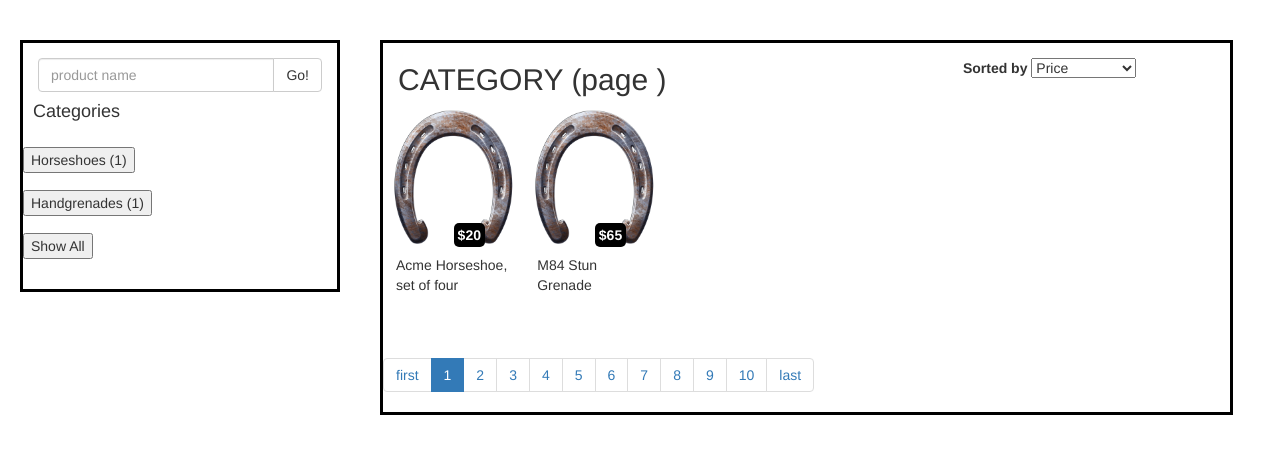
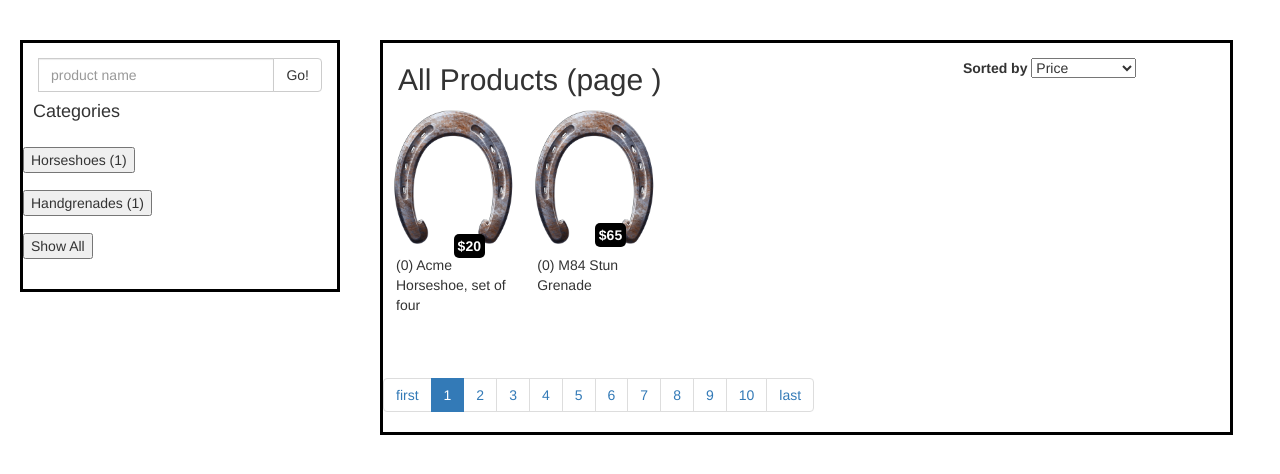
Before and after one commit to christopherclark/ecommerce, a CodeIgniter app: page /index.php/purchases/view_all_products_by_page in a window 1280 px wide. Shown: the part 62-536 px from the top of the page. Run offline with CodeIgniter, Linux system fonts and the light colour scheme; data comes from the database, SQL or seed files in the repository; some libraries are stand-ins or nearby versions.

Commit message:
Completed all_products view without AJAX.

```diff
--- a/application/controllers/purchases.php
+++ b/application/controllers/purchases.php
@@ -8,31 +8,47 @@
 		$this->load->model('Purchase');
 	}
 
+	public function get_category_name($category_id)
+	{
+		$data = $this->Purchase->get_category_name($category_id);
+		return $data['name'];
+	}
+
 	public function index()
 	{
 		// $this->session->sess_destroy();
 
-		// 1. GET CATEGORY COUNTS
+		// 0. GET CATEGORY COUNTS
 		$data['category_counts'] = $this->Purchase->get_category_counts();
+
+		// 1. SET THE DEFAULT SORT MODE
+		$data['sort_by'] = "Price";
 
 		// 2. GET THE SELECTED RECORDS
 		$data['category_id'] = 0;
+		$data['category_name'] = "All Products";
 		$data['page_no'] = 1;
-		$data['products'] = $this->Purchase->get_all_products();
-
+		$data['products'] = $this->Purchase->get_all_products($data['sort_by']);
+// echo "INDEX:<br>";
+// var_dump($data);
+// die();
 		// 3. LOAD THE VIEW
 		$this->load->view('/purchases/all_products', $data);
 	}
 
 	public function view_all_products_by_page()
 	{
-		// 1. GET CATEGORY COUNTS
+		// 0. GET CATEGORY COUNTS
 		$data['category_counts'] = $this->Purchase->get_category_counts();
+
+		// 1. GET THE SORT MODE
+		$data['sort_by'] = $this->input->post('sort_by');
 
 		// 2. GET THE SELECTED RECORDS
 		$data['category_id'] = 0;
+		$data['category_name'] = "All Products";
 		$data['page_no'] = $this->input->post('page_no');
-		$data['products'] = $this->Purchase->get_all_products();
+		$data['products'] = $this->Purchase->get_all_products($data['sort_by']);
 
 		// 3. LOAD THE VIEW
 		$this->load->view('/purchases/all_products', $data);
@@ -40,14 +56,20 @@
 
 	public function view_product_category_by_page()
 	{
-		// 1. GET CATEGORY COUNTS
+		// 0. GET CATEGORY COUNTS
 		$data['category_counts'] = $this->Purchase->get_category_counts();
+
+		// 1. GET THE SORT MODE
+		$data['sort_by'] = $this->input->post('sort_by');
 
 		// 2. GET THE SELECTED RECORDS
 		$data['category_id'] = $this->input->post('category_id');
+		$data['category_name'] = $this->get_category_name($data['category_id']);
 		$data['page_no'] = $this->input->post('page_no');
-		$data['products'] = $this->Purchase->get_products_by_category($this->input->post('category_id'));
-
+		$data['products'] = $this->Purchase->get_products_by_category($this->input->post('category_id'),$data['sort_by']);
+// echo "CATEGORY FILTER<br>";
+// var_dump($data);
+// die();
 		// 3. LOAD THE VIEW
 		$this->load->view('/purchases/all_products', $data);
 	}
@@ -56,10 +78,30 @@
 	{
 		$data['id'] = $id;
 		$data['product'] = $this->Purchase->get_product_by_id($id);
-		// echo "get_product_by_id(".$id.")<br>";
-		// var_dump($data);
-		// die();
 		$this->load->view('/purchases/view_product', $data);
+	}
+
+	public function get_products_by_name()
+	{
+		// 0. GET CATEGORY COUNTS
+		$data['category_counts'] = $this->Purchase->get_category_counts();
+
+		// 1. GET THE SORT MODE
+		$data['sort_by'] = $this->input->post('sort_by');
+
+		// 2. GET THE SELECTED RECORDS
+		$data['category_id'] = $this->input->post('category_id');
+		if ($data['category_id'] == 0) {
+			$data['category_name'] = "All Products";
+		}
+		else {
+			$data['category_name'] = $this->get_category_name($data['category_id']);
+		}
+		$data['page_no'] = $this->input->post('page_no');
+		$data['products'] = $this->Purchase->get_products_by_name($this->input->post('search_val'));
+
+		// 3. LOAD THE VIEW
+		$this->load->view('/purchases/all_products', $data);
 	}
 
 	public function add_to_cart()
@@ -127,4 +169,29 @@
 	{
 
 	}
+
+	public function sort_by()
+	{
+		// 0. GET CATEGORY COUNTS
+		$data['category_counts'] = $this->Purchase->get_category_counts();
+
+		// 1. GET THE SORT MODE
+		$data['sort_by'] = $this->input->post('sort_by');
+
+		// 2. GET THE SELECTED RECORDS
+		$data['category_id'] = $this->input->post('category_id');
+		$data['category_name'] = $this->get_category_name($data['category_id']);
+		$data['page_no'] = $this->input->post('page_no');
+		if ($data['category_id'] == 0) {
+			$data['category_name'] = "All Products";
+			$data['products'] = $this->Purchase->get_all_products($data['sort_by']);
+		} else {
+			$data['category_name'] = $this->get_category_name($data['category_id']);
+			$data['products'] = $this->Purchase->get_products_by_category($data['category_id'],$data['sort_by']);
+		}
+
+		// 3. LOAD THE VIEW
+		$this->load->view('/purchases/all_products', $data);
+	}
+
 }
--- a/application/models/purchase.php
+++ b/application/models/purchase.php
@@ -2,11 +2,19 @@
 
 class  Purchase extends CI_Model {
 
-	public function get_all_products()
+	public function get_all_products($sort_by)
 	{
+		if($sort_by == "Price") {
+			$sort_by_str = " ORDER BY products.price ASC";
+		}
+		else if ($sort_by == "Most Popular") {
+			$sort_by_str = " ORDER BY products.quantity_sold DESC";
+		}
+		else {
+			$sort_by_str = "";
+		}
 
-
-		$query = "SELECT * FROM products";
+		$query = "SELECT * FROM products".$sort_by_str;
 
 		return $this->db->query($query)->result_array();
 	}
@@ -16,12 +24,32 @@
 
 	}
 
-	public function get_products_by_category($category_id)
+	public function get_category_name($category_id)
 	{
-		$query= "SELECT products.name, products.price FROM products
+		if ($category_id == 0) {
+			return "All Products";
+		}
+		else {
+			$query = "SELECT categories.name FROM categories WHERE categories.id = ?";
+			return $this->db->query($query, array($category_id))->row_array();
+		}
+	}
+
+	public function get_products_by_category($category_id, $sort_by)
+	{
+		if($sort_by == "Price") {
+			$sort_by_str = " ORDER BY products.price ASC";
+		}
+		else if ($sort_by == "Most Popular") {
+			$sort_by_str = " ORDER BY products.quantity_sold DESC";
+		}
+		else {
+			$sort_by_str = "";
+		}
+		$query= "SELECT products.name, products.price, products.quantity_sold FROM products
 			LEFT JOIN product_categories ON products.id = product_categories.product_id
 			 LEFT JOIN categories ON product_categories.category_id = categories.id
-			 WHERE categories.id = ?";
+			 WHERE categories.id = ?".$sort_by_str;
 
 		return $this->db->query($query, array($category_id))->result_array();
 	}
@@ -39,8 +67,7 @@
 			LEFT JOIN product_categories ON products.id = product_categories.product_id
 			 LEFT JOIN categories ON product_categories.category_id = categories.id
              GROUP BY category_id";
-		// var_dump($query);
-		// die();
+
 		return $this->db->query($query)->result_array();
 	}
 
@@ -49,6 +76,12 @@
 		$query = "SELECT * FROM products WHERE id  = ?";
 
 		return $this->db->query($query, $id)->row_array();
+	}
+
+	public function get_products_by_name($name)
+	{
+		$query = "SELECT * FROM products WHERE products.name LIKE '%".$name."%'";
+		return $this->db->query($query)->result_array();
 	}
 
 	public function load_cart()
--- a/application/views/purchases/all_products.php
+++ b/application/views/purchases/all_products.php
@@ -31,27 +31,41 @@
         .sidebar {
             padding-bottom: 30px;
         }
-        .sortby, .sidebar input, .sidebar button {
+        .sort_by, .sidebar input, .sidebar button {
             margin-top: 15px;
         }
     </style>
+    <script type="text/javascript">
+        $(document).ready(function() {
+            $(document).on('change', '.sort_by',
+                function() {
+                    $(this).submit();
+                }
+            );
+        });
+
+    </script>
 </head>
 <body>
 	<?php include('partials/purchases_nav.php'); ?>
 
     <div class="container-fluid">
         <div class="row">
-<!-- <?php var_dump($products) ?> -->
             <div class="sidebar col-md-3 col-sm-3 col-xs-3">
                 <!-- SEARCH BAR -->
                 <div class="row">
                     <div class="col-lg-12">
-                        <div class="input-group">
-                            <input type="text" class="form-control" placeholder="product name">
-                            <span class="input-group-btn">
-                            <button class="btn btn-default" type="button">Go!</button>
-                            </span>
-                        </div>
+                        <form action="/purchases/get_products_by_name" method="post">
+                            <div class="input-group">
+                                <input type="hidden" name="sort_by" value="<?=$sort_by?>">
+                                <input type="hidden" name="page_no" value="1">
+                                <input type="hidden" name="category_id" value="0">
+                                <input type="text" class="form-control" name="search_val" placeholder="product name">
+                                <span class="input-group-btn">
+                                <input type="submit" class="btn btn-default" value="Go!">
+                                </span>
+                            </div>
+                        </form>
                     </div>
                 </div>
                 <!-- CATEGORIES -->
@@ -61,6 +75,7 @@
                         <?php foreach ($category_counts as $category) { ?>
                         <li role="presentation">
                             <form action="/purchases/view_product_category_by_page" method="post">
+                                <input type="hidden" name="sort_by" value="<?=$sort_by?>">
                                 <input type="hidden" name="page_no" value="1">
                                 <input type="hidden" name="category_id" value="<?=$category['category_id']?>">
                                 <input type="submit" value="<?=$category['category_name']?> (<?=$category['category_count']?>)">
@@ -69,7 +84,9 @@
                         <?php } ?>
                         <li role="presentation">
                             <form action="/purchases/view_all_products_by_page" method="post">
+                                <input type="hidden" name="sort_by" value="<?=$sort_by?>">
                                 <input type="hidden" name="page_no" value="1">
+                                <input type="hidden" name="category_id" value="0">
                                 <input type="submit" value="Show All">
                             </form>
                         </li>
@@ -81,14 +98,18 @@
                 <!-- THUMBNAILS -->
                 <div class="row">
                     <div class="col-md-8">
-                        <h2>CATEGORY (page <?=$page_no?>)</h2>
+                        <h2><?=$category_name?> (page <?=$page_no?>)</h2>
                     </div>
-                    <div class="sortby col-md-4 pull-right">
-                        <label for="sortby">Sorted by</label>
-                        <select name="sortby">
-                            <option value="price">Price</option>
-                            <option value="most_popular">Most Popular</option>
-                        </select>
+                    <div class="col-md-4 pull-right">
+                        <form class="sort_by" action="/purchases/sort_by" method="post">
+                            <input type="hidden" name="page_no" value="1">
+                            <input type="hidden" name="category_id" value="<?=$category_id?>">
+                            <label for="sort_by">Sorted by</label>
+                            <select name="sort_by">
+                                <option value="Price"<?php if($sort_by=='Price'){ echo ' selected'; } ?>>Price</option>
+                                <option value="Most Popular"<?php if($sort_by=='Most Popular'){ echo ' selected'; } ?>>Most Popular</option>
+                            </select>
+                        </form>
                     </div>
                 </div>
                 <div class="row">
@@ -98,7 +119,7 @@
                         <img class="raw_image" src="/assets/img/used_horseshoe.png" alt="thumbnail">
                         <p class="overlay_text">$<?=$product['price']?></p>
                         <div class="caption">
-                            <p><?=$product['name']?></p>
+                            <p>(<?=$product['quantity_sold']?>) <?=$product['name']?></p>
                         </div>
                     </div>
                     <?php } ?>
```
